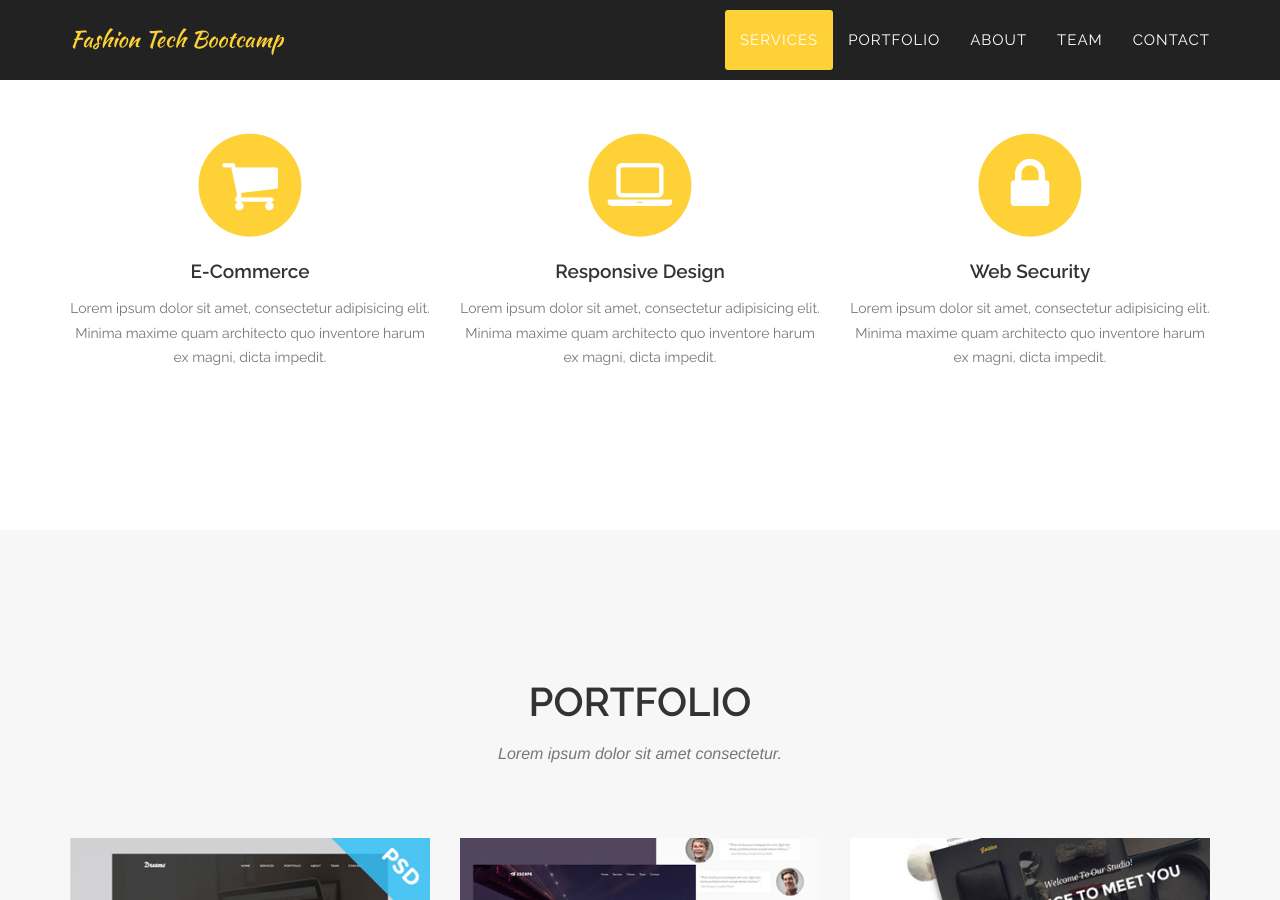
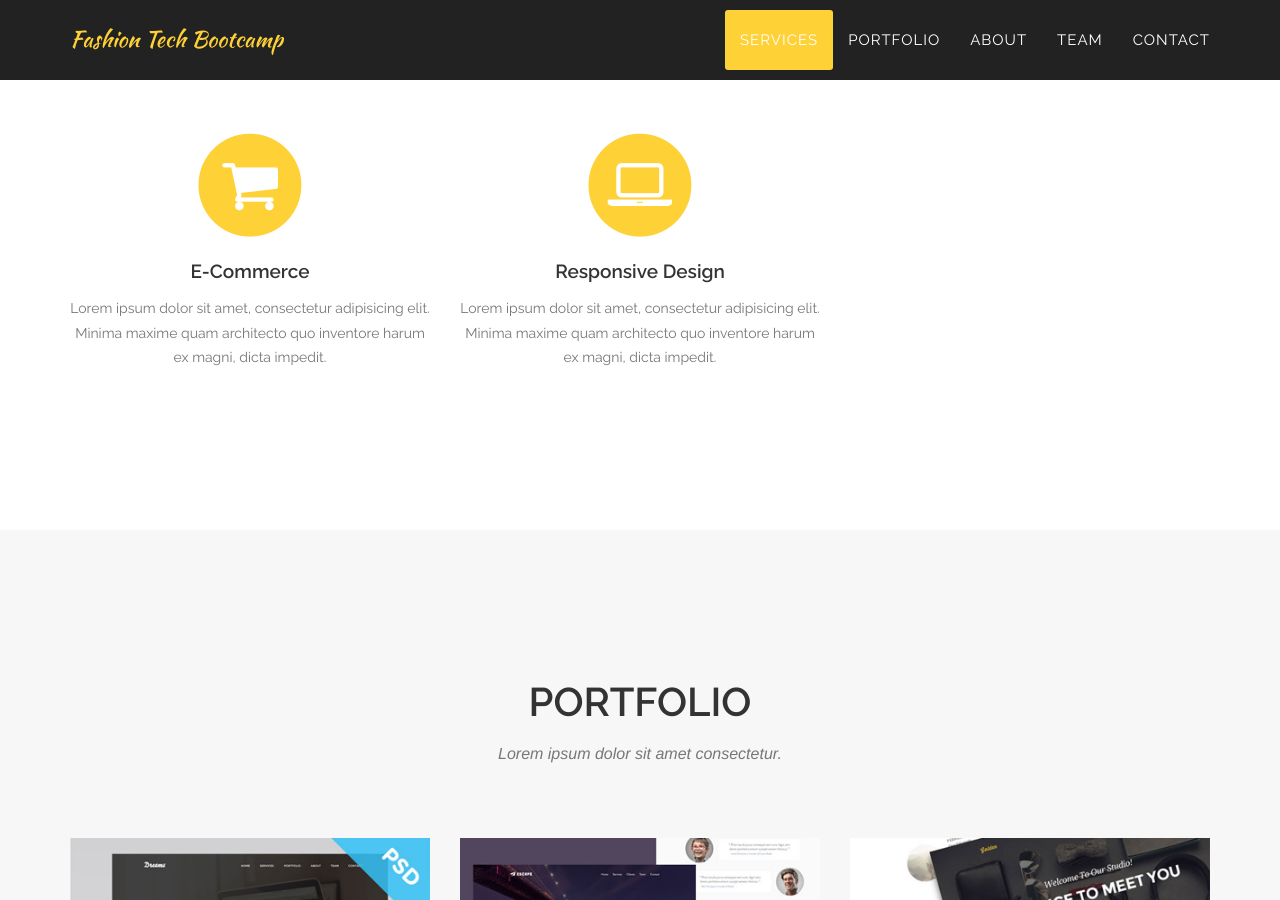
Before and after one commit to fashionbootcamp/info-site, a Jekyll site: the page built from index.html, in a window 1280 px wide and 900 px high, scrolled down 1004 px. Built offline with Jekyll 4.4.1, drawn with Linux system fonts in a browser that asks for light colours; some web fonts are replaced.

Commit message:
Update services.html

```diff
--- a/_includes/services.html
+++ b/_includes/services.html
@@ -14,7 +14,8 @@
                     <i class="fa fa-shopping-cart fa-stack-1x fa-inverse"></i>
                 </span>
                 <h4 class="service-heading">E-Commerce</h4>
-                    <p class="text-muted">Lorem ipsum dolor sit amet, consectetur adipisicing elit. Minima maxime quam architecto quo inventore harum ex magni, dicta impedit.</p>
+                <p class="text-muted">Lorem ipsum dolor sit amet, consectetur adipisicing elit. Minima maxime quam
+                    architecto quo inventore harum ex magni, dicta impedit.</p>
             </div>
             <div class="col-md-4">
                 <span class="fa-stack fa-4x">
@@ -22,16 +23,17 @@
                     <i class="fa fa-laptop fa-stack-1x fa-inverse"></i>
                 </span>
                 <h4 class="service-heading">Responsive Design</h4>
-                    <p class="text-muted">Lorem ipsum dolor sit amet, consectetur adipisicing elit. Minima maxime quam architecto quo inventore harum ex magni, dicta impedit.</p>
+                <p class="text-muted">Lorem ipsum dolor sit amet, consectetur adipisicing elit. Minima maxime quam
+                    architecto quo inventore harum ex magni, dicta impedit.</p>
             </div>
-                <div class="col-md-4">
+            <!-- <div class="col-md-4">
                     <span class="fa-stack fa-4x">
                         <i class="fa fa-circle fa-stack-2x text-primary"></i>
                         <i class="fa fa-lock fa-stack-1x fa-inverse"></i>
                     </span>
                     <h4 class="service-heading">Web Security</h4>
                     <p class="text-muted">Lorem ipsum dolor sit amet, consectetur adipisicing elit. Minima maxime quam architecto quo inventore harum ex magni, dicta impedit.</p>
-                </div>
+                </div> -->
         </div>
     </div>
 </section>
```
Lines whose indentation alone changed are shown as unchanged.
